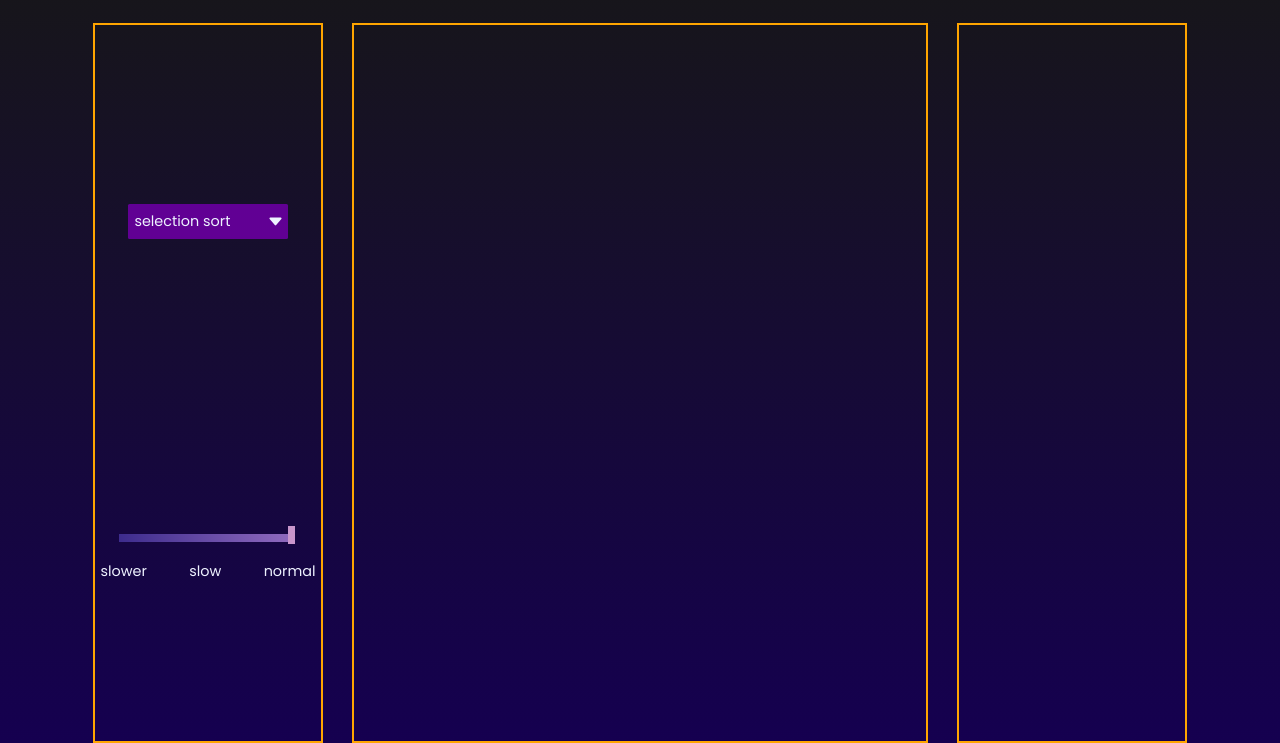
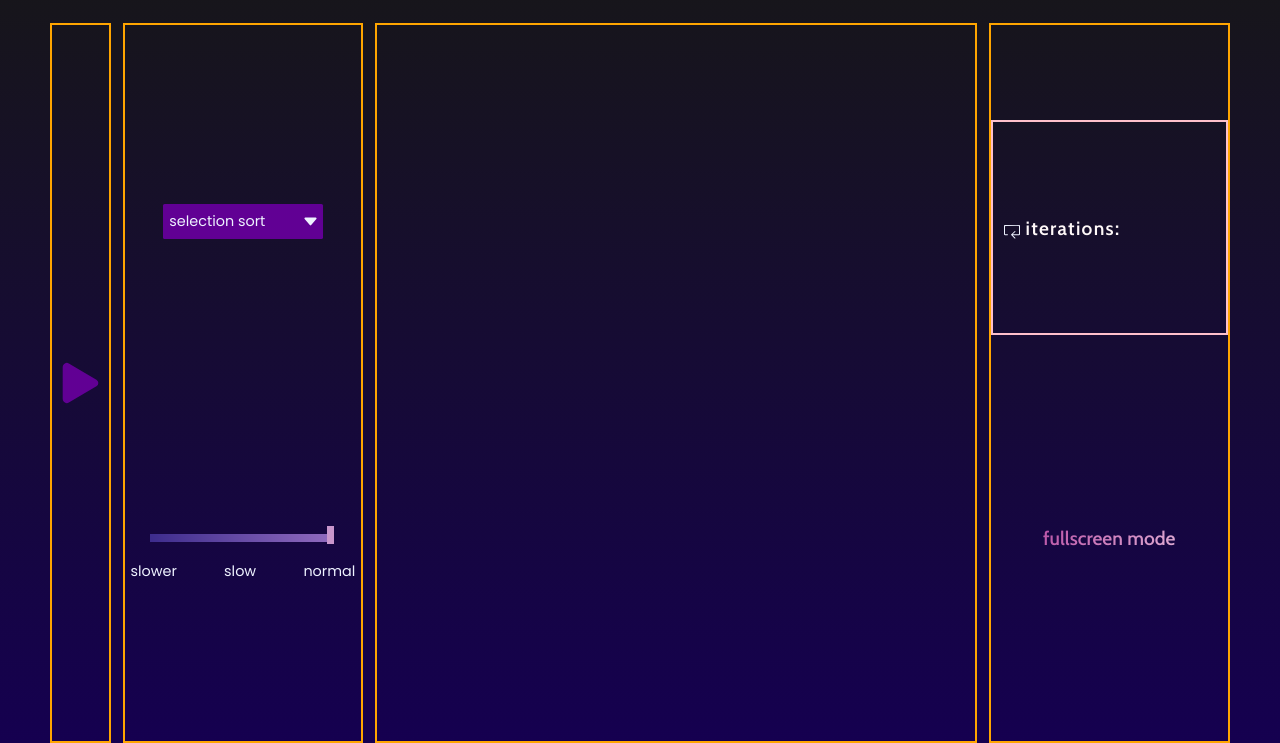
Before and after one commit to sawmill811/sorting-visualiser, a plain HTML site: page index.html in a window 1280 px wide. Shown: the part 57-800 px from the top of the page. Drawn offline with nearby package versions, Linux system fonts and the light colour scheme; a web font is replaced by a local one.

Commit message:
finished left and right panels, added start button

```diff
--- a/index.html
+++ b/index.html
@@ -17,6 +17,12 @@
     </div>
 
     <div class="panel">
+        <div class="panel-start">
+            <div class="start-container">
+                <img src="images/play.svg"     class="start-btn">
+                <div id="start-text">sort!</div>
+            </div>
+        </div>
         <div class="panel-L">
             <div class = "panel-L1">
                 <div class="sort-algo" id = "sort-algo">
@@ -52,8 +58,12 @@
             <div class="image-size"></div>
         </div>
         <div class="panel-R">
-            <div class="iterations"></div>
-            <div class="time-elapsed"></div>
+            <div class="iterations">
+                <!-- <img class = "iterations-logo" src="images/iterations.svg">  -->
+                <span class="text">iterations: </span><span id="itrs"></span>
+            </div>
+            <!-- <div class="time-elapsed"></div> -->
+            <div class="fullscreen"><span id="text">fullscreen mode</span></div>
         </div>
     </div>
     <script type="text/javascript" src="script.js"></script>
--- a/script.js
+++ b/script.js
@@ -0,0 +1,28 @@
+// fullscreen stuff
+
+document.getElementById("text").addEventListener("click", () => {
+    document.documentElement.requestFullscreen().catch((e) => {
+        console.log(e);
+    });
+});
+
+function isFS(){
+    return document.fullscreenElement || document.webkitFullscreenElement || document.mozFullscreenElement || document.msFullscreenElement;
+}
+
+function zenMode(){
+    if (isFS() === undefined) {
+        console.log("~~ zen mode disabled ~~");
+        document.getElementsByClassName("panel-L")[0].style.display = "flex";
+        document.getElementsByClassName("panel-R")[0].style.display = "flex";
+
+    } else {
+        console.log("~~ zen mode active ~~");
+        document.getElementsByClassName("panel-L")[0].style.display = "none";
+        document.getElementsByClassName("panel-R")[0].style.display = "none";
+    }
+}
+
+document.addEventListener("fullscreenchange", () => {
+    zenMode();
+})
--- a/style.css
+++ b/style.css
@@ -12,6 +12,7 @@ body {
     /* background: linear-gradient(rgb(23,23,23), rgb(31,29,54)); */
 
     background: linear-gradient(rgb(23,23,23), #150050);
+    background-attachment: fixed;
     width: 100%;
 }
 
@@ -29,6 +30,7 @@ body {
 .navbar .homepage {
     font-family: 'Days One', sans-serif;
     font-size: min(max(1.5em, 1.3vw), 5vh);
+    max-width: 50vw;
     color: #EEF2FF;
 }
 
@@ -51,9 +53,80 @@ a {
     height: 90vh;
     display: flex;
     justify-content: space-evenly;
-    padding: 0 5%;
+    padding: 0 3%;
     /* border: 4px solid red; */
 }
+
+.panel-start {
+    width: 5%;
+    height: 100%;
+    display: flex;
+    position: relative;
+    flex-direction: column;
+    justify-content: center;
+    align-items: center;
+    font-family: "Poppins", sans-serif;
+    color: #EEF2FF;
+    border: 2px solid orange;
+}
+
+.start-container {
+    width: 100%;
+    /* border: 2px solid red; */
+    height: 25%;
+    position: relative;
+    display: flex;
+    flex-direction: column;
+    align-items: center;
+    justify-content: center;
+    margin: 0;
+    padding: 0;
+}
+
+.start-container::before {
+    content: '';
+    position: absolute;
+    width: 40%;
+    height: 20%;
+    /* border: 2px solid green; */
+    background: #fe019a;
+    filter: blur(1.2em);
+    opacity: 0;
+    transition: all 0.1s ease;
+}
+
+#start-text {
+    position: absolute;
+    opacity: 0;
+    transition: all 0.1s ease;
+    left: 22%;
+    font-size: min(max(0.6vw,0.7rem), 1vw);
+    /* position: absolute; */
+}
+
+.start-btn {
+    position: absolute;
+    width: 100%;
+
+    transition: all 0.1s ease;
+    /* border: 2px solid red; */
+}
+
+.start-container:hover .start-btn{
+    width: 110%;
+    /* left: 0.3%; */
+    /* transform: rotate(120deg); */
+}
+
+.start-container:hover #start-text {
+    opacity: 1;
+}
+
+.start-container:hover::before {
+    filter: blur(1.7em);
+    opacity: 1;
+}
+
 
 .panel-L{
     width: 20%;
@@ -261,3 +334,53 @@ input[type=range]::-webkit-slider-thumb {
     justify-content: space-evenly;
     border: 2px solid orange;
 }
+
+.iterations {
+    position: relative;
+    display: flex;
+    align-items: center;
+    /* justify-content: space-evenly; */
+    height: 30%;
+    font-family: "Cabin", sans-serif;
+    letter-spacing: min(max(0.3vw,0.03rem), 0.1vw);;
+    font-size: min(max(1.1vw,1.3rem), 1.5vw);
+    color:#FFF9F9;
+    border: 2px solid pink;
+}
+
+.iterations .text {
+    position: relative;
+    left: min(14%, 3.4vw);
+}
+
+.iterations .text::before {
+    content: '';
+    position: absolute;
+    background-image: url("images/iterations.svg");
+    top: 0.4em;
+    left: -1.1em;
+    width: min(max(0.9vw,1rem), 1.2vw);
+    height: min(max(0.9vw,1rem), 1.2vw);
+    /* border: 2px solid red; */
+}
+
+.fullscreen {
+    position: relative;
+    display: flex;
+    align-items: center;
+    justify-content: center;
+    font-family: "Cabin", sans-serif;
+    font-size: min(max(1.1vw,1.3rem), 1.5vw);
+    color:#FFF9F9;
+    background: -webkit-linear-gradient(-40deg, #9A0680, #FFF9F9);
+    background-clip: text;
+    -webkit-background-clip: text;
+    -webkit-text-fill-color: transparent;
+    height: 30%;
+    /* border: 2px solid pink; */
+}
+
+.fullscreen #text {
+    cursor: pointer;
+    user-select: none;
+}
```
Also changed, not shown: images/iterations.svg (added), images/play.svg (added), images/start.svg (added).
